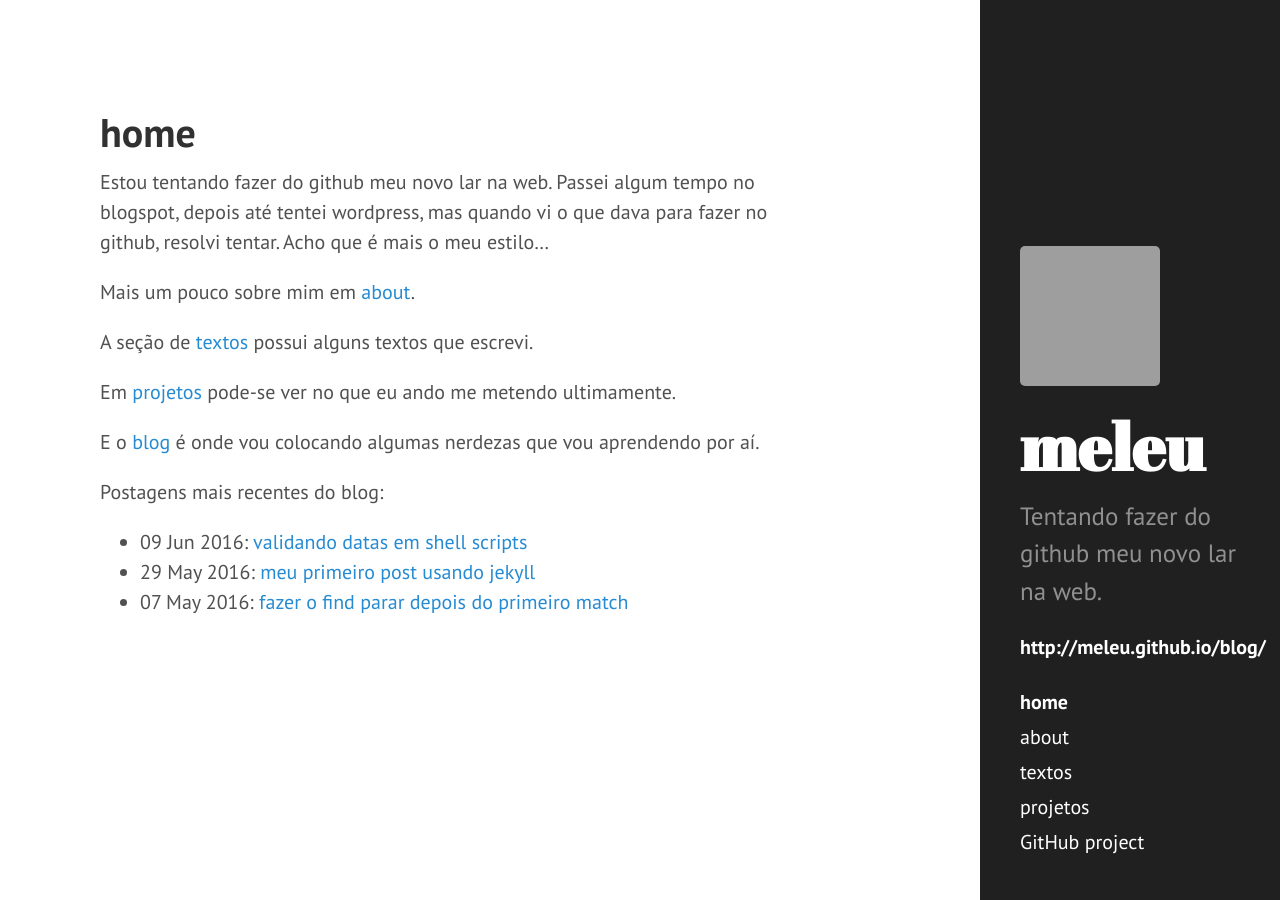
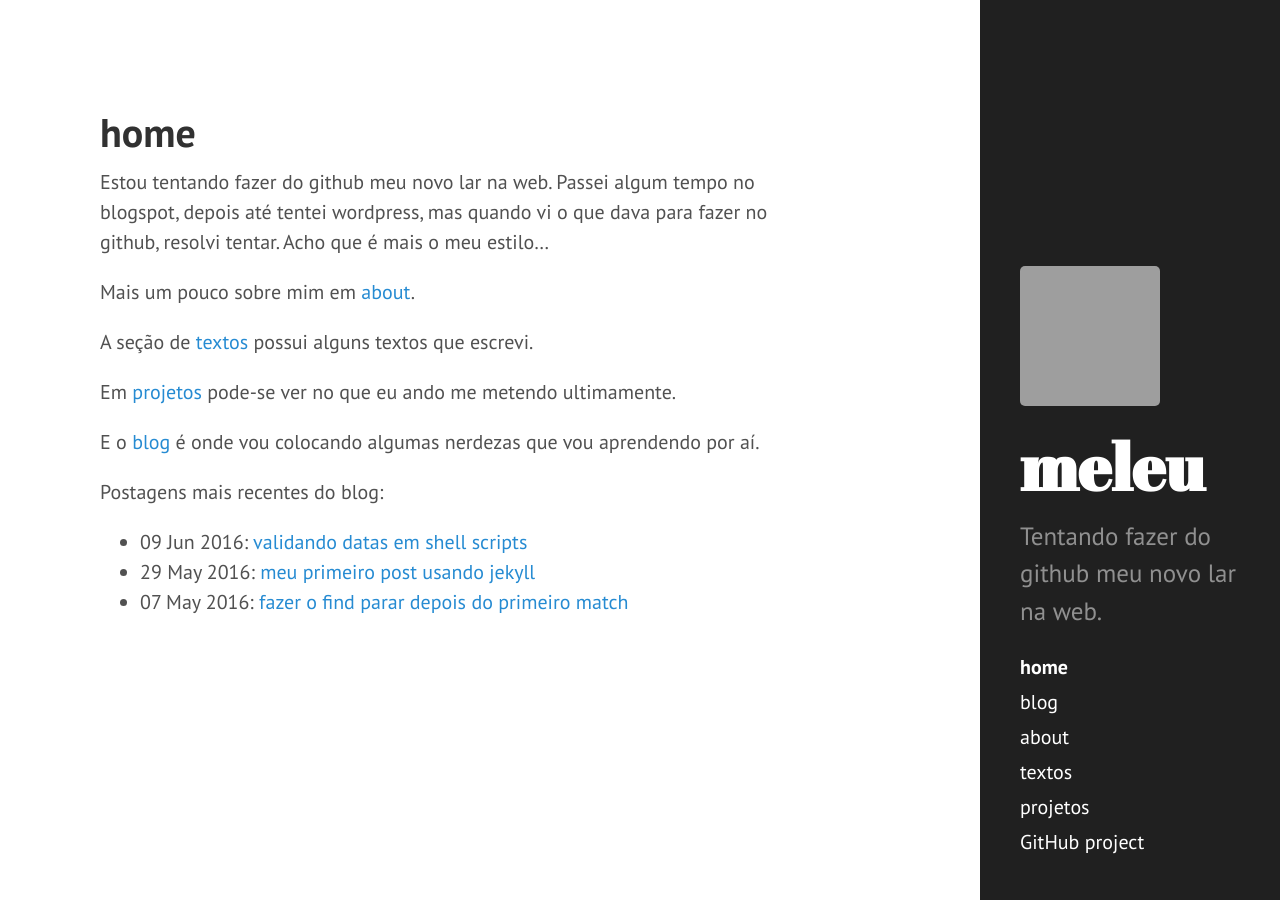
Before and after one commit to meleu/meleu.github.io, a Jekyll site: the page built from index.md, in a window 1280 px wide. Built offline with Jekyll 4.4.1, drawn with Linux system fonts in a browser that asks for light colours; grey boxes are pictures that could not be loaded.

Commit message:
Update sidebar.html

```diff
--- a/_includes/sidebar.html
+++ b/_includes/sidebar.html
@@ -11,11 +11,9 @@
     </div>
 
     <nav class="sidebar-nav">
-      <p>
-        <a class="sidebar-nav-item active" href="{{ site.baseurl }}blog">{{ site.blogurl }}</a>
-      </p>
 
       <a class="sidebar-nav-item{% if page.url == site.baseurl %} active{% endif %}" href="{{ site.baseurl }}">home</a>
+      <a class="sidebar-nav-item{% if page.url == site.blogurl %} active{% endif %}" href="{{ site.baseurl }}blog/">blog</a>
 
       {% comment %}
         The code below dynamically generates a sidebar nav of pages with
```
